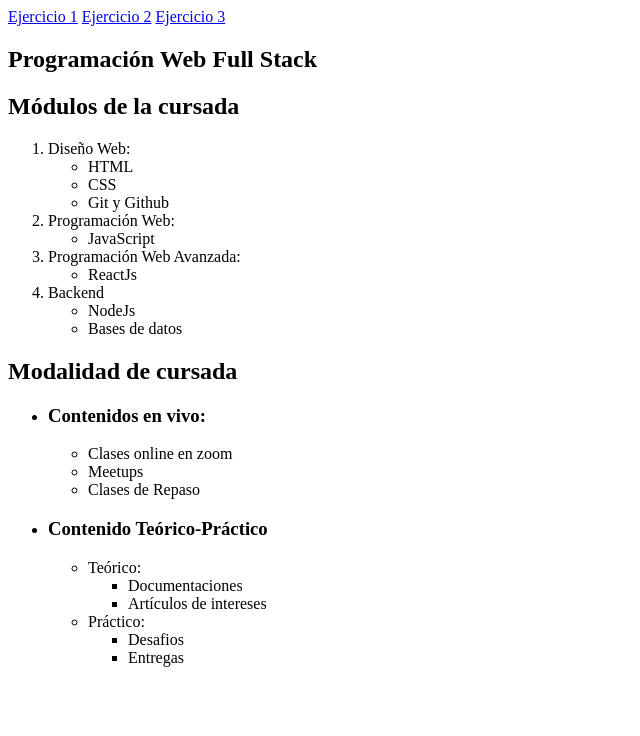
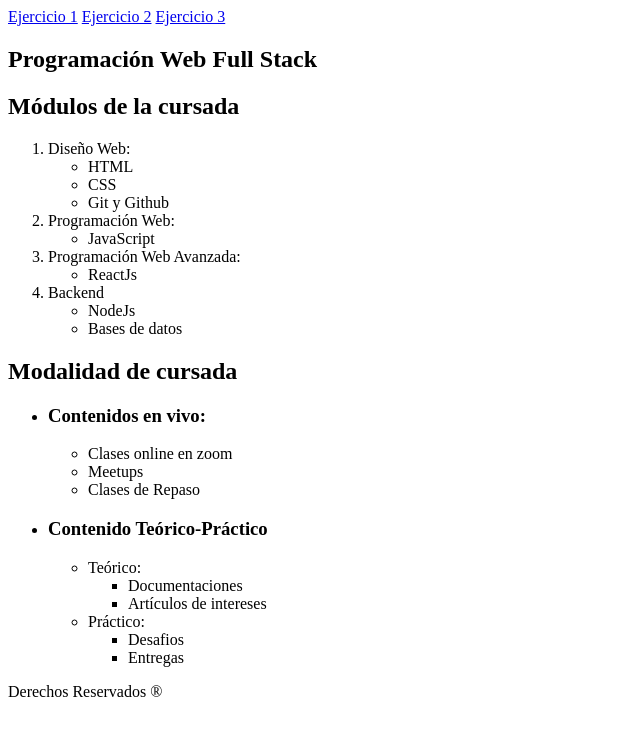
Before and after one commit to PorcoRex94/ej1al3, a plain HTML site: page ej2.html in a window 1280 px wide. Shown: the whole page, without its empty margins (0-640 px from the left). Drawn offline with Linux system fonts and the light colour scheme.

Commit message:
tercer commit

```diff
--- a/ej2.html
+++ b/ej2.html
@@ -82,5 +82,8 @@
         </ul>
       </article>
     </section>
+    <footer>
+      <p>Derechos Reservados &reg;</p>
+    </footer>
   </body>
 </html>
```
Also changed, not shown: ej3.html (+3 -0 lines), index.html (+3 -0 lines).
